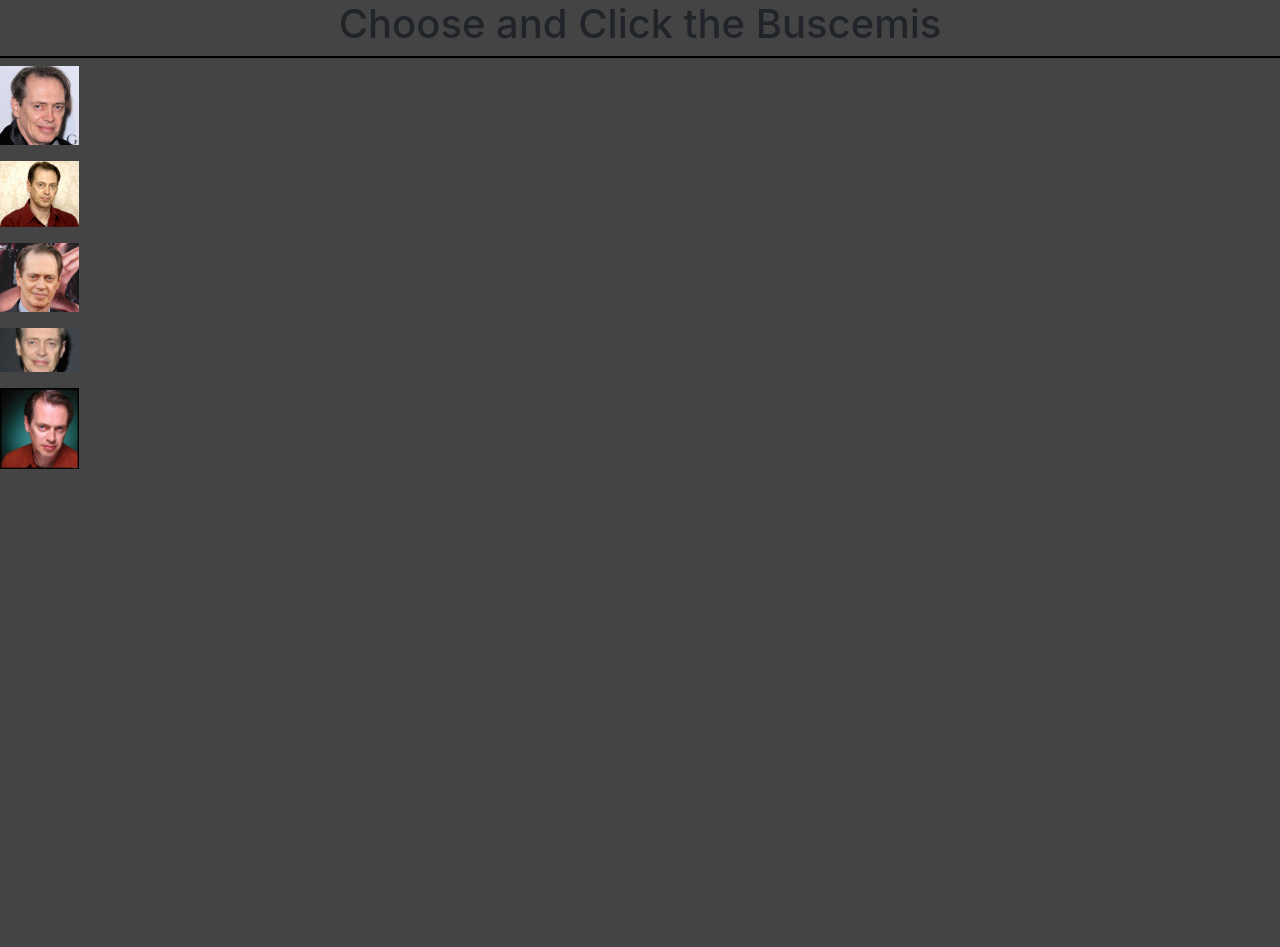
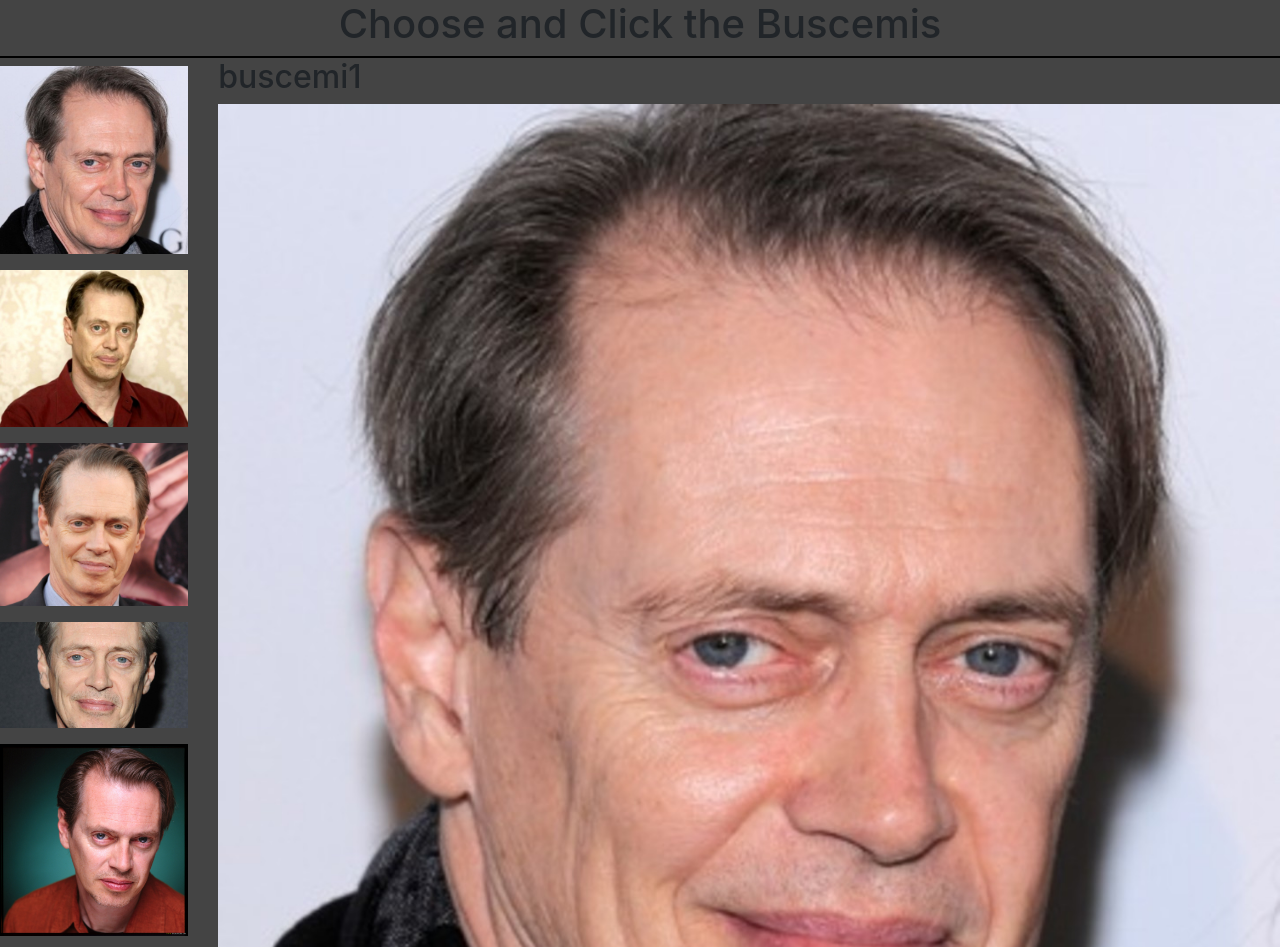
Before and after one commit to SaschaSei/buscemi-clicker, a plain HTML site: page index.html in a window 1280 px wide. Shown: the top 947 px of the page. Before the commit the page ends 800 px from the top, so only its background shows below. Drawn offline with Linux system fonts and the light colour scheme.

Commit message:
Add main image. Seperate sidebar and main image render functions.

```diff
--- a/css/style.css
+++ b/css/style.css
@@ -18,3 +18,7 @@
   padding-top: .5em;
   padding-bottom: .5em;
 }
+
+.main-img {
+  max-width: 100%;
+}
--- a/index.html
+++ b/index.html
@@ -11,10 +11,13 @@
         <h1>Choose and Click the Buscemis</h1>
       </div>
         <div class="row">
-          <div id="sidebar" class="col-1">
+          <div id="sidebar" class="col-2">
           </div>
-          <div id="mainbuscemi" class="col-11">
-          </div>
+          <div class="col-10 center">
+            <h2 id="buscemi-name"></h2>
+            <img id="mainImg" class="main-img" src="" alt="Buscemi...what else">
+            <p id="counter"></p>
+        </div>
         </div>
 
         <script src="script/lib/jquery.min.js"></script>
--- a/script/script.js
+++ b/script/script.js
@@ -3,7 +3,7 @@ $(function(){
 /*buscemiStorage[id, filename, click counter]
 */
   var model ={
-    curentBuscemi: 0,
+    currentBuscemi: null,
     buscemis: [
         {
           name: "buscemi1",
@@ -35,25 +35,46 @@ $(function(){
 
   var octopus = {
     init: function() {
+      model.currentBuscemi = model.buscemis[0];
       view.init();
     },
 
     getBuscemis: function() {
       return model.buscemis;
+    },
+
+    getCurrentBuscemi: function() {
+      return model.currentBuscemi;
     }
   };
 
   var view = {
     init: function(){
+      this.sidebar = document.getElementById('sidebar');
+      this.buscemiName = document.getElementById('buscemi-name');
+      this.mainImg = document.getElementById('mainImg');
+      this.counter = document.getElementById('counter');
+      this.renderSidebar();
+      this.renderMainImg();
+    },
+
+    renderSidebar: function(){
       var element;
-      this.sidebar = document.getElementById('sidebar');
       var buscemis = octopus.getBuscemis();
       buscemis.forEach(function(buscemi) {
         element = document.createElement('img');
         element.src = "img/" + buscemi.url;
         element.className = "sidebar-img";
         this.sidebar.appendChild(element);
-      });
+      })
+    },
+
+    renderMainImg: function(){
+      var cBuscemi = octopus.getCurrentBuscemi();
+      console.log(cBuscemi)
+      this.buscemiName.textContent = cBuscemi.name;
+      this.mainImg.src = "img/" + cBuscemi.url;
+      this.counter.textContent = cBuscemi.clickCount + " Times Clicked";
     }
   };
 
```
